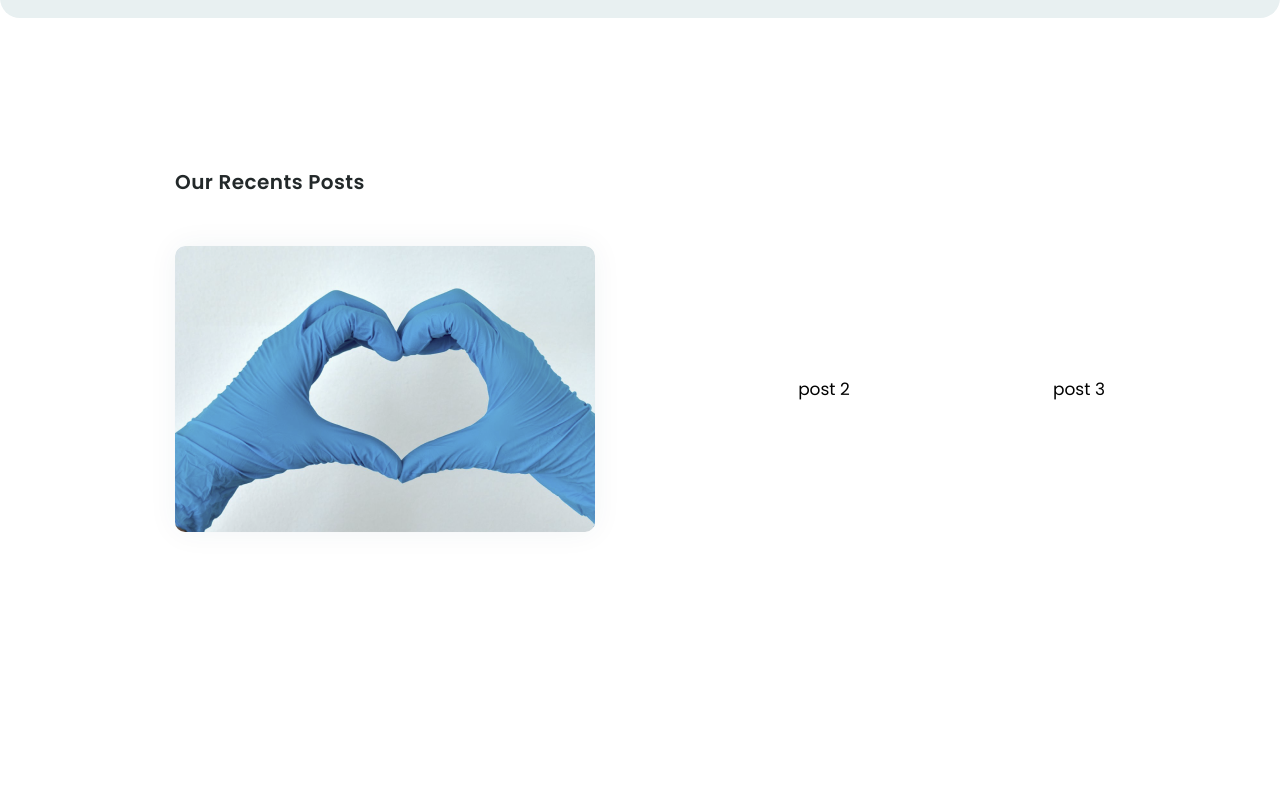
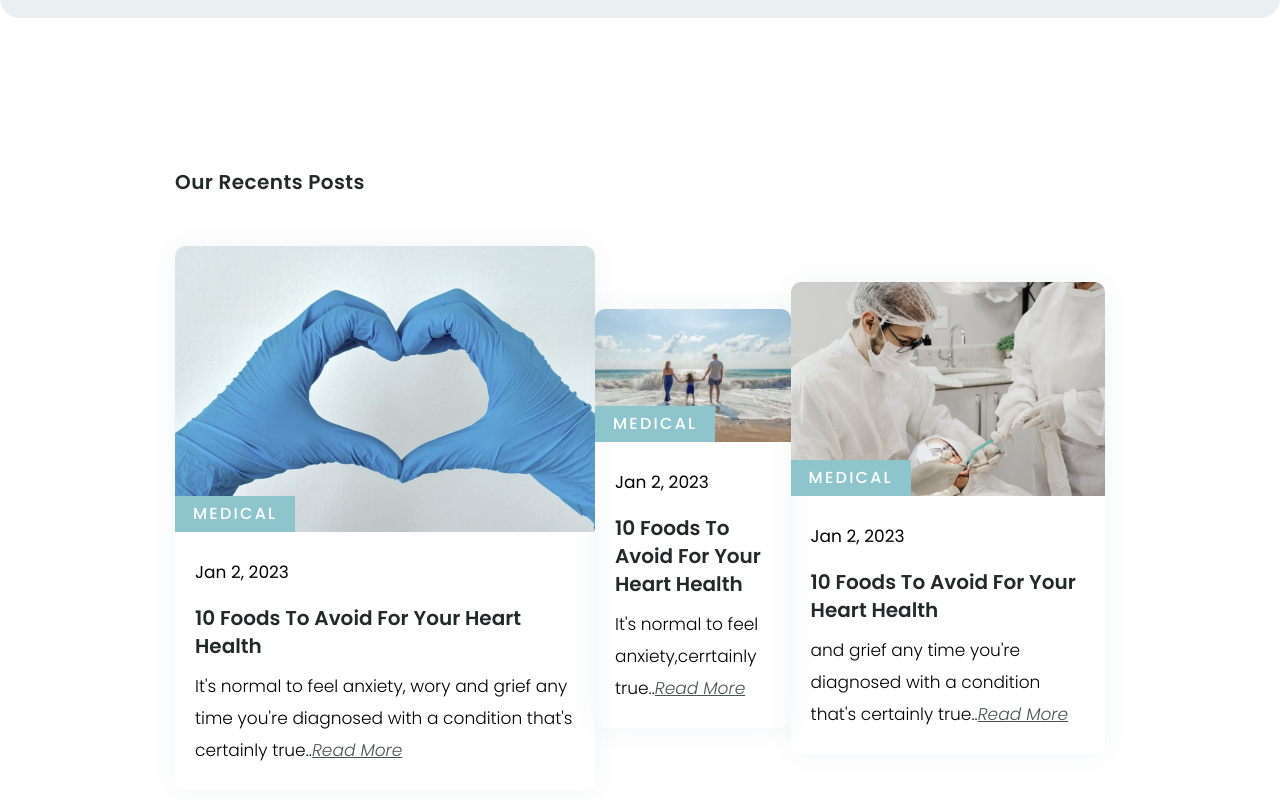
Before and after one commit to matheusht/whitelabel-lp, a React (Vite) app: page / in a window 1280 px wide. Shown: the part 4892-5692 px from the top of the page. Before the commit the page ends 5474 px from the top, so only its background shows below. Built offline with nearby package versions, Linux system fonts and the light colour scheme.

Commit message:
Blog Component Finished

```diff
--- a/src/components/Blog/index.tsx
+++ b/src/components/Blog/index.tsx
@@ -1,3 +1,4 @@
+/* eslint-disable react/no-unescaped-entities */
 /* eslint-disable tailwindcss/no-custom-classname */
 export function Blog() {
   return (
@@ -9,13 +10,86 @@ export function Blog() {
           </h2>
 
           <div className="mb-[50px] flex flex-col items-center gap-y-6 xl:flex-row xl:justify-between xl:gap-y-0">
-            <div className="blog__post max-w[420px] group cursor-pointer overflow-hidden rounded-[10px] shadow-custom2">
+            <div className="blog__post group max-w-[420px] cursor-pointer overflow-hidden rounded-[10px] shadow-custom2">
               <div className="relative overflow-hidden">
-                <img src="public/assets/img/blog/img-1.png" alt="" />
+                <img
+                  className="transition-all duration-500 group-hover:scale-110"
+                  src="public/assets/img/blog/img-1.png"
+                  alt=""
+                />
+                <div className="absolute bottom-0 left-0 bg-accent-tertiary px-[18px] py-[6px] text-base font-medium uppercase tracking-[2.24px] text-white">
+                  Medical
+                </div>
+              </div>
+              <div className="px-5 py-6">
+                <div className="mb-4">Jan 2, 2023</div>
+
+                <h4 className="h4 mb-[10px]">
+                  10 foods to avoid for your heart health
+                </h4>
+
+                <p className="font-light">
+                  It's normal to feel anxiety, wory and grief any time you're
+                  diagnosed with a condition that's certainly true..
+                  <a href="#" className="italic text-[#4c5354] underline">
+                    Read More
+                  </a>
+                </p>
               </div>
             </div>
-            <div>post 2</div>
-            <div>post 3</div>
+            <div className="blog__post group max-w-[420px] cursor-pointer overflow-hidden rounded-[10px] shadow-custom2">
+              <div className="relative overflow-hidden">
+                <img
+                  className="transition-all duration-500 group-hover:scale-110"
+                  src="public/assets/img/blog/img-2.png"
+                  alt=""
+                />
+                <div className="absolute bottom-0 left-0 bg-accent-tertiary px-[18px] py-[6px] text-base font-medium uppercase tracking-[2.24px] text-white">
+                  Medical
+                </div>
+              </div>
+              <div className="px-5 py-6">
+                <div className="mb-4">Jan 2, 2023</div>
+
+                <h4 className="h4 mb-[10px]">
+                  10 foods to avoid for your heart health
+                </h4>
+
+                <p className="font-light">
+                  It's normal to feel anxiety,cerrtainly true..
+                  <a href="#" className="italic text-[#4c5354] underline">
+                    Read More
+                  </a>
+                </p>
+              </div>
+            </div>
+            <div className="blog__post group max-w-[420px] cursor-pointer overflow-hidden rounded-[10px] shadow-custom2">
+              <div className="relative overflow-hidden">
+                <img
+                  className="transition-all duration-500 group-hover:scale-110"
+                  src="public/assets/img/blog/img-3.png"
+                  alt=""
+                />
+                <div className="absolute bottom-0 left-0 bg-accent-tertiary px-[18px] py-[6px] text-base font-medium uppercase tracking-[2.24px] text-white">
+                  Medical
+                </div>
+              </div>
+              <div className="px-5 py-6">
+                <div className="mb-4">Jan 2, 2023</div>
+
+                <h4 className="h4 mb-[10px]">
+                  10 foods to avoid for your heart health
+                </h4>
+
+                <p className="font-light">
+                  and grief any time you're diagnosed with a condition that's
+                  certainly true..
+                  <a href="#" className="italic text-[#4c5354] underline">
+                    Read More
+                  </a>
+                </p>
+              </div>
+            </div>
           </div>
         </div>
       </section>
```
